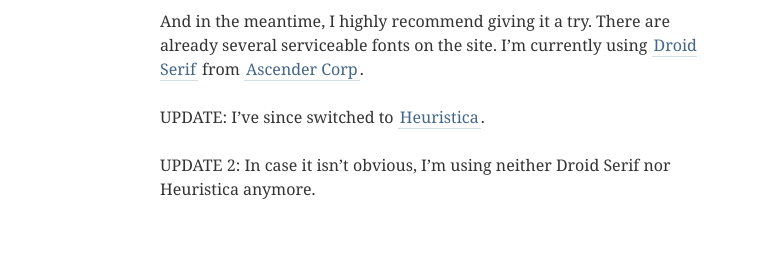
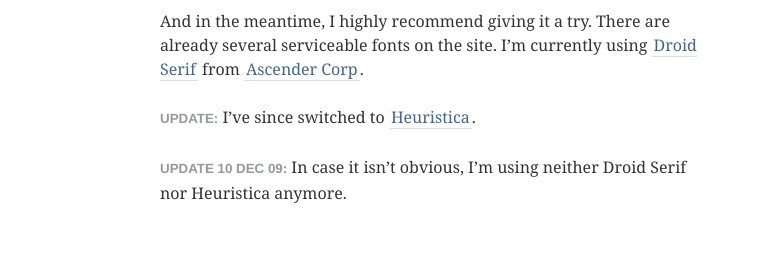
Before and after one commit to nevanscott/nevanscott, a Jekyll site: the page html/index.html, which Jekyll copies as it is, in a window 1280 px wide. Shown: the part 2809-3084 px from the top of the page, without its empty margins (0-761 px from the left). Built offline with Jekyll 4.4.1, drawn with Linux system fonts in a browser that asks for light colours; Markdown is read by kramdown in place of the engine named in the settings.

Commit message:
fixed update styling a little

```diff
--- a/_posts/2009-08-01-kernest.textile
+++ b/_posts/2009-08-01-kernest.textile
@@ -15,6 +15,6 @@
 
 And in the meantime, I highly recommend giving it a try. There are already several serviceable fonts on the site. I'm currently using "Droid Serif":http://ascender-corp.kernest.com/fonts/droid-serif from "Ascender Corp":http://ascender-corp.kernest.com/fonts.
 
-UPDATE: I've since switched to "Heuristica":http://andrey-v-panov.kernest.com/font_families/heuristica.
+%(update)Update:% I've since switched to "Heuristica":http://andrey-v-panov.kernest.com/font_families/heuristica.
 
-UPDATE 2: In case it isn't obvious, I'm using neither Droid Serif nor Heuristica anymore.
+%(update)Update 10 Dec 09:% In case it isn't obvious, I'm using neither Droid Serif nor Heuristica anymore.
--- a/html/2009/08/kernest/index.html
+++ b/html/2009/08/kernest/index.html
@@ -25,8 +25,8 @@
 <p>After activating a font for your domain, you simply link to a stylesheet specific to your domain on their server. It is worth noting that there is no javascript involved, and this is as it should be.</p>
 <p>I&#8217;ve been trying Kernest out for a few days now, and have found the experience very pleasant all around. I don&#8217;t know much about what TypeKit&#8217;s model will be like, whether they will have some fonts available free of charge, or if there will still be a charge for the service. If not, Kernest looks like it could be a great free alternative for projects without a budget for fonts.</p>
 <p>And in the meantime, I highly recommend giving it a try. There are already several serviceable fonts on the site. I&#8217;m currently using <a href="http://ascender-corp.kernest.com/fonts/droid-serif">Droid Serif</a> from <a href="http://ascender-corp.kernest.com/fonts">Ascender Corp</a>.</p>
-<p><span class="caps">UPDATE</span>: I&#8217;ve since switched to <a href="http://andrey-v-panov.kernest.com/font_families/heuristica">Heuristica</a>.</p>
-<p><span class="caps">UPDATE</span> 2: In case it isn&#8217;t obvious, I&#8217;m using neither Droid Serif nor Heuristica anymore.</p>
+<p><span class="update">Update:</span> I&#8217;ve since switched to <a href="http://andrey-v-panov.kernest.com/font_families/heuristica">Heuristica</a>.</p>
+<p><span class="update">Update 10 Dec 09:</span> In case it isn&#8217;t obvious, I&#8217;m using neither Droid Serif nor Heuristica anymore.</p>
 
 </div>
 
--- a/html/index.html
+++ b/html/index.html
@@ -99,8 +99,8 @@
 <p>After activating a font for your domain, you simply link to a stylesheet specific to your domain on their server. It is worth noting that there is no javascript involved, and this is as it should be.</p>
 <p>I&#8217;ve been trying Kernest out for a few days now, and have found the experience very pleasant all around. I don&#8217;t know much about what TypeKit&#8217;s model will be like, whether they will have some fonts available free of charge, or if there will still be a charge for the service. If not, Kernest looks like it could be a great free alternative for projects without a budget for fonts.</p>
 <p>And in the meantime, I highly recommend giving it a try. There are already several serviceable fonts on the site. I&#8217;m currently using <a href="http://ascender-corp.kernest.com/fonts/droid-serif">Droid Serif</a> from <a href="http://ascender-corp.kernest.com/fonts">Ascender Corp</a>.</p>
-<p><span class="caps">UPDATE</span>: I&#8217;ve since switched to <a href="http://andrey-v-panov.kernest.com/font_families/heuristica">Heuristica</a>.</p>
-<p><span class="caps">UPDATE</span> 2: In case it isn&#8217;t obvious, I&#8217;m using neither Droid Serif nor Heuristica anymore.</p>
+<p><span class="update">Update:</span> I&#8217;ve since switched to <a href="http://andrey-v-panov.kernest.com/font_families/heuristica">Heuristica</a>.</p>
+<p><span class="update">Update 10 Dec 09:</span> In case it isn&#8217;t obvious, I&#8217;m using neither Droid Serif nor Heuristica anymore.</p>
 
 </div>
 
--- a/html/media/css/white.css
+++ b/html/media/css/white.css
@@ -29,3 +29,6 @@
 	background: #93999F;
 	color: #FFF;
 	}
+.update {
+	color: #93999F;
+	}
--- a/media/css/main.css
+++ b/media/css/main.css
@@ -153,6 +153,13 @@
 	padding: 2px 0 0 0;
 	}
 
+.update {
+	font-family: Helvetica Neue, Arial, Helvetica, sans-serif;
+	text-transform: uppercase;
+	font-weight: bold;
+	font-size: smaller;
+	}
+
 .clear {
 	clear: both;
 	}
--- a/media/css/white.css
+++ b/media/css/white.css
@@ -29,3 +29,6 @@
 	background: #93999F;
 	color: #FFF;
 	}
+.update {
+	color: #93999F;
+	}
```
Also changed, not shown: html/media/css/main.css (+7 -0 lines).
